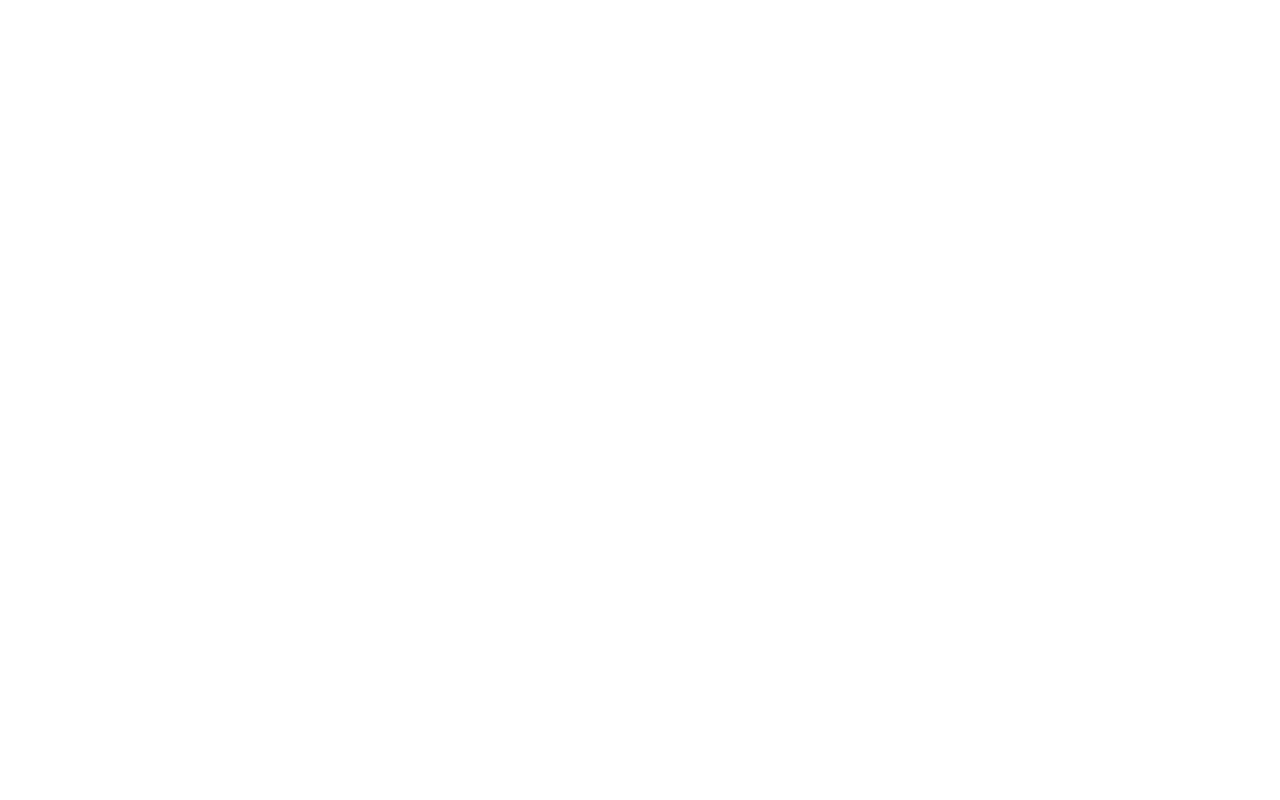
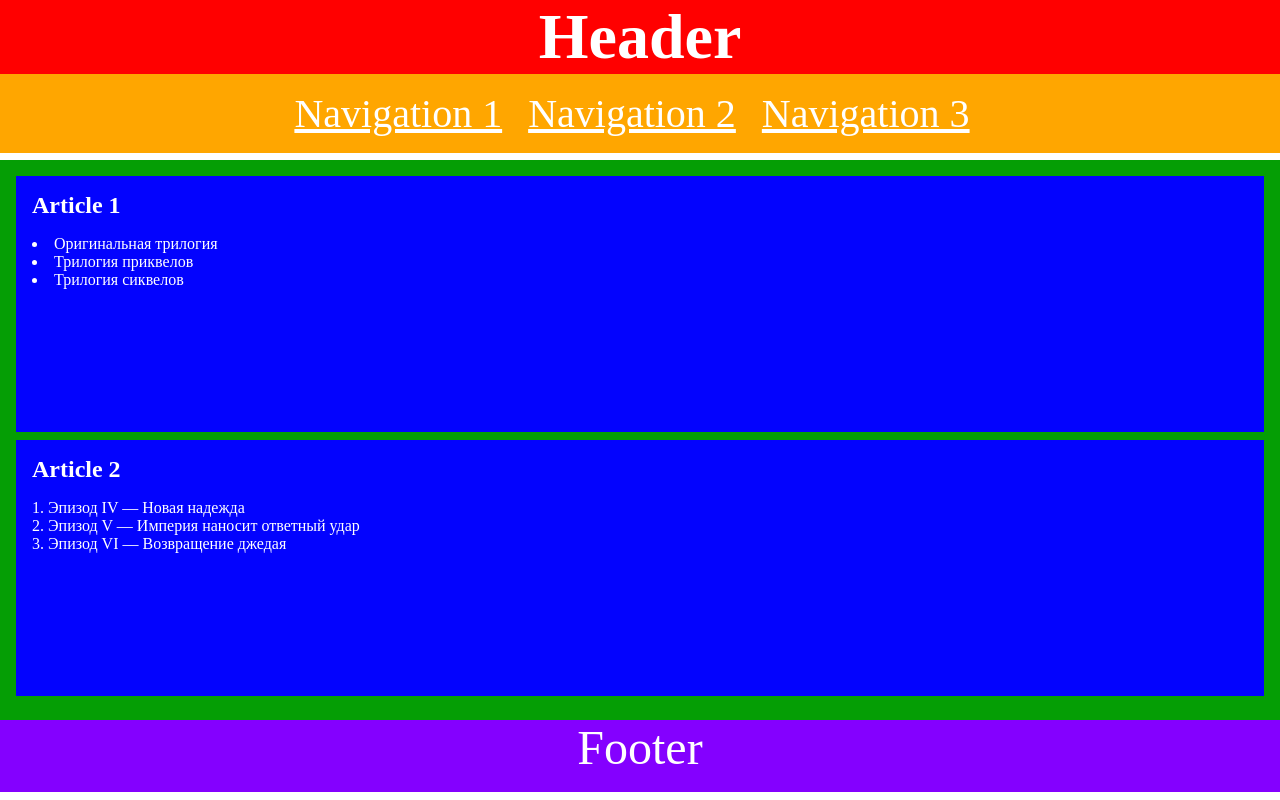
Before and after one commit to js-tasks-ru/htmlcss-20230530_kupriianovvv, a website: page 02-dz0/01-semantic-mockup/solution.html in a window 1280 px wide. Drawn offline with Linux system fonts and the light colour scheme.

Commit message:
02-dz0/01-semantic-mockup 1st try

```diff
--- a/02-dz0/01-semantic-mockup/solution.html
+++ b/02-dz0/01-semantic-mockup/solution.html
@@ -1,4 +1,94 @@
 <!DOCTYPE html>
 <html lang="ru">
-    <!-- Ваше решение -->
+  <!-- Ваше решение -->
+  <head>
+    <meta charset="utf-8" />
+    <title>Тестовая страница</title>
+    <style>
+      * {
+        margin: 0;
+        padding: 0;
+        box-sizing: border-box;
+      }
+      body {
+        color: white;
+        text-align: center;
+      }
+      a {
+        color: white;
+      }
+      header {
+        min-height: 20vh;
+      }
+      h1 {
+        background-color: rgb(255, 0, 0);
+
+        font-weight: 800;
+        font-size: 4rem;
+      }
+      h2 {
+        margin-bottom: 1rem;
+      }
+      nav {
+        background-color: rgb(255, 166, 0);
+        font-size: 2.5rem;
+        padding: 1rem;
+      }
+      nav a {
+        margin-right: 1rem;
+      }
+      ul,
+      ol {
+        list-style-position: inside;
+      }
+      main {
+        background-color: rgb(5, 158, 5);
+        text-align: start;
+        padding: 1rem;
+        min-height: 70vh;
+        display: flex;
+        flex-direction: column;
+      }
+      article {
+        background-color: rgb(3, 3, 254);
+        padding: 1rem;
+        margin-bottom: 0.5rem;
+        flex: 1;
+      }
+      footer {
+        background-color: rgb(132, 0, 255);
+        font-size: 3rem;
+        min-height: 9vh;
+      }
+    </style>
+  </head>
+  <body>
+    <header>
+      <h1>Header</h1>
+      <nav>
+        <a href="#">Navigation 1</a>
+        <a href="#">Navigation 2</a>
+        <a href="#">Navigation 3</a>
+      </nav>
+    </header>
+    <main>
+      <article>
+        <h2>Article 1</h2>
+        <ul>
+          <li>Оригинальная трилогия</li>
+          <li>Трилогия приквелов</li>
+          <li>Трилогия сиквелов</li>
+        </ul>
+      </article>
+      <article>
+        <h2>Article 2</h2>
+        <ol>
+          <li>Эпизод IV — Новая надежда</li>
+          <li>Эпизод V — Империя наносит ответный удар</li>
+          <li>Эпизод VI — Возвращение джедая</li>
+        </ol>
+      </article>
+    </main>
+    <footer>Footer</footer>
+  </body>
 </html>
```
